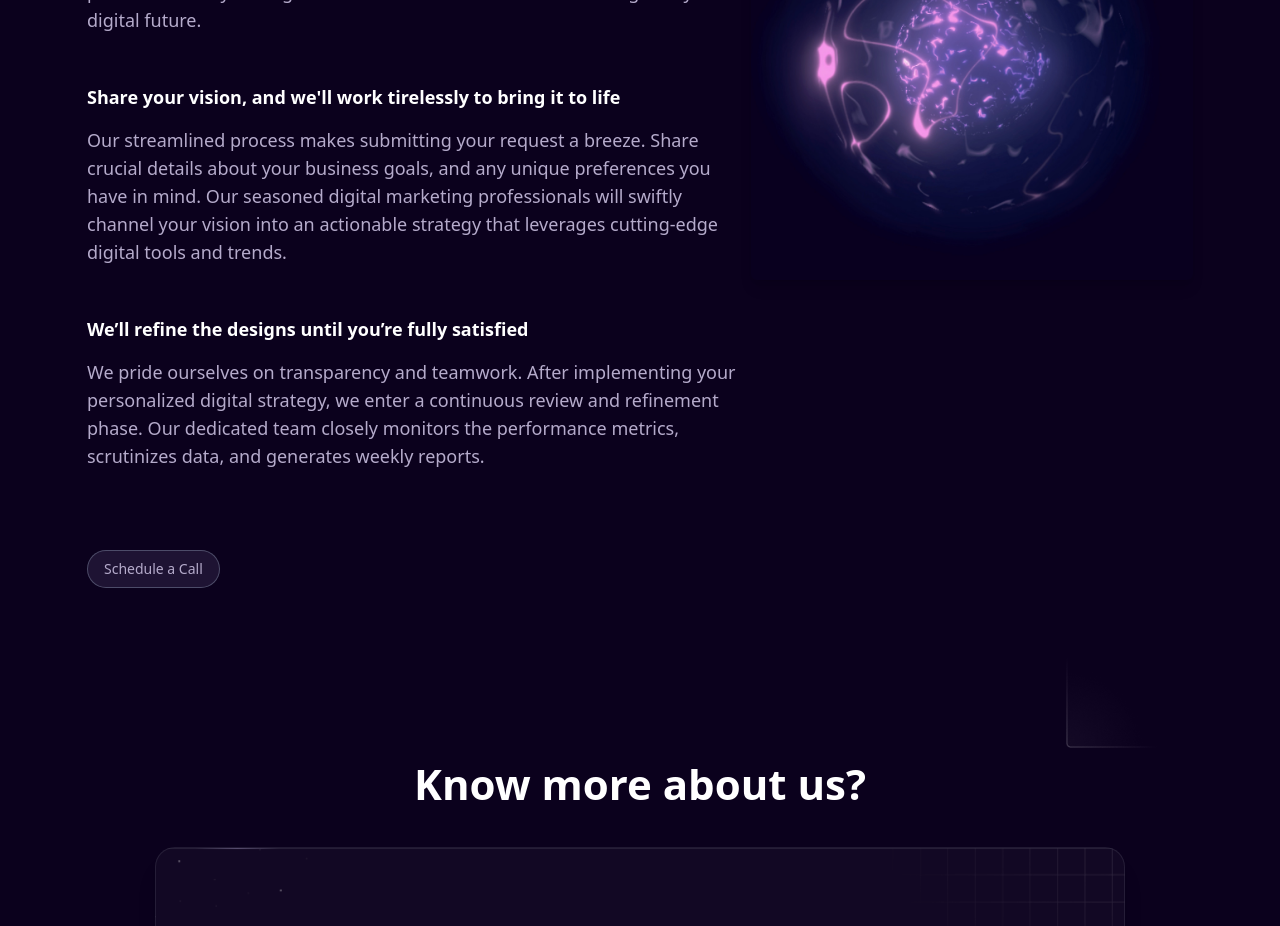
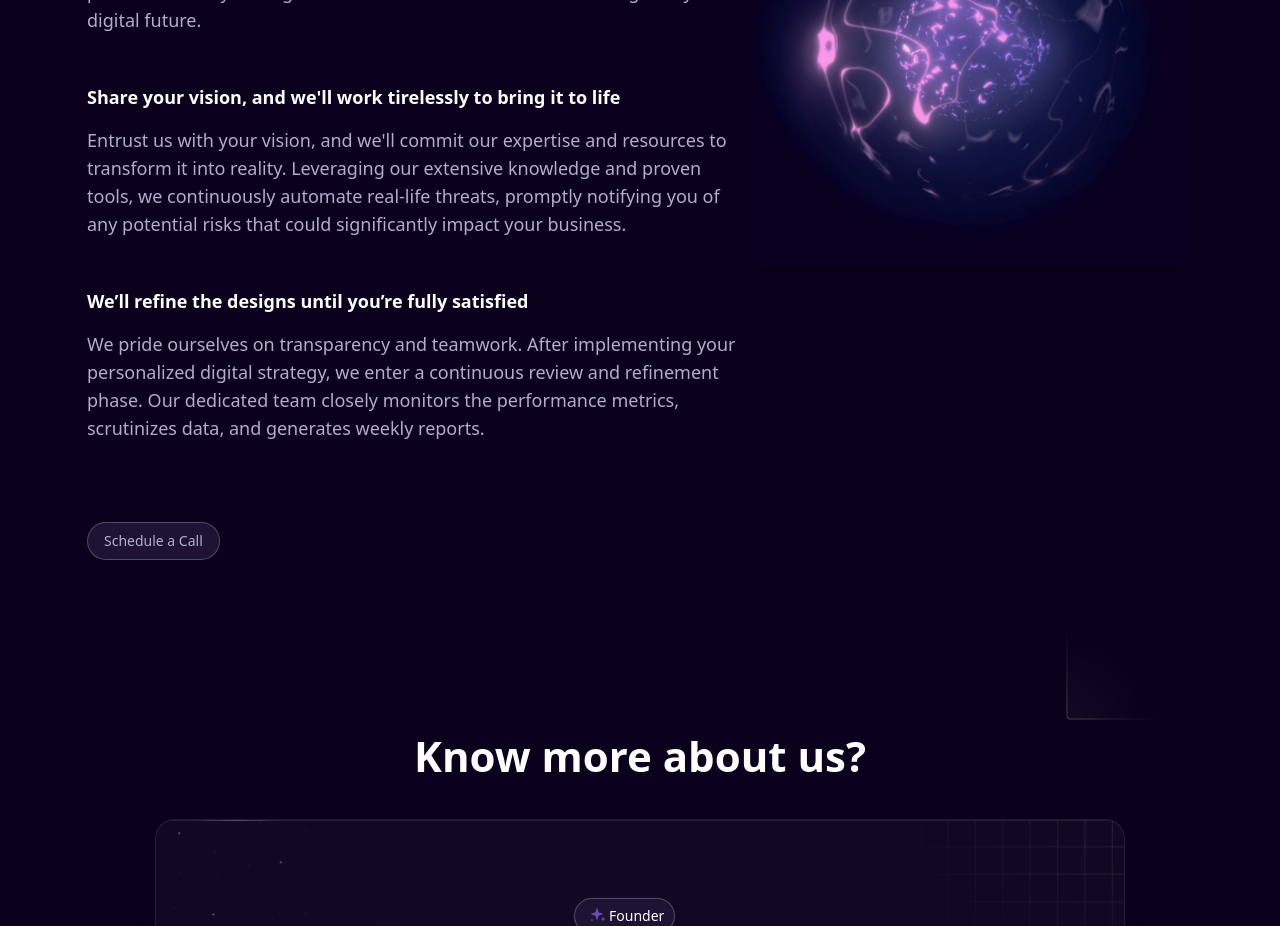
Before and after one commit to tarunkumar2112/staging, a React (Create React App) app: page / in a window 1280 px wide. Shown: the part 2600-3526 px from the top of the page. Built offline with nearby package versions, Linux system fonts and the light colour scheme.

Commit message:
Update Home.js

```diff
--- a/src/pages/Home.js
+++ b/src/pages/Home.js
@@ -115,7 +115,7 @@ const Home = () => {
 
           <div className='md:mb-[50px] mb-[30px]'>
           <strong className='text-white mb-[15px] block'>Share your vision, and we'll work tirelessly to bring it to life</strong>
-          <p className="text-lg text-Paragraph mb-5">Our streamlined process makes submitting your request a breeze. Share crucial details about your business goals, and any unique preferences you have in mind. Our seasoned digital marketing professionals will swiftly channel your vision into an actionable strategy that leverages cutting-edge digital tools and trends.</p>
+          <p className="text-lg text-Paragraph mb-5">Entrust us with your vision, and we'll commit our expertise and resources to transform it into reality. Leveraging our extensive knowledge and proven tools, we continuously automate real-life threats, promptly notifying you of any potential risks that could significantly impact your business.</p>
           </div>
           <div className='md:mb-[50px] mb-[30px]'>
           <strong className='text-white mb-[15px] block'>We’ll refine the designs until you’re fully satisfied</strong>
```
